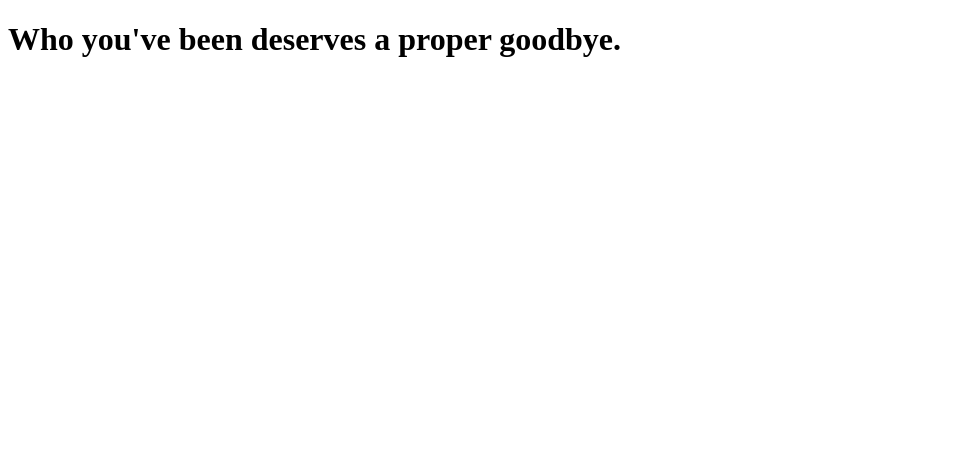
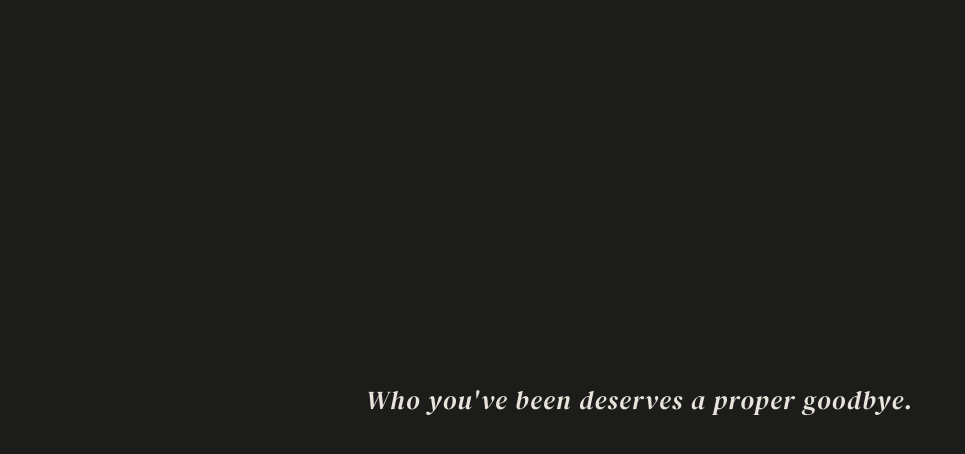
Before and after one commit to amandagall/threshold, a plain HTML site: page index.html in a window 1280 px wide. Shown: the whole page, without its empty margins (0-965 px from the left). Drawn offline with Linux system fonts and the light colour scheme.

Commit message:
add CSS styling — dark room and brand typography

```diff
--- a/index.html
+++ b/index.html
@@ -4,6 +4,9 @@
     <meta charset="UTF-8" />
     <meta name="viewport" content="width=device-width, initial-scale=1.0" />
     <title>Threshold</title>
+    <link rel="preconnect" href="https://fonts.googleapis.com" />
+    <link href="https://fonts.googleapis.com/css2?family=DM+Serif+Display:ital@0;1&display=swap" rel="stylesheet" />
+    <link rel="stylesheet" href="style.css" />
   </head>
   <body>
     <h1>Who you've been deserves a proper goodbye.</h1>
--- /dev/null
+++ b/style.css
@@ -0,0 +1,22 @@
+* {
+  margin: 0;
+  padding: 0;
+  box-sizing: border-box;
+}
+
+body {
+  background-color: #1C1C1A;
+  min-height: 100vh;
+  display: flex;
+  align-items: center;
+  justify-content: center;
+  font-family: 'DM Serif Display', serif;
+}
+h1 {
+  color: #E8E4DC;
+  font-size: 26px;
+  font-style: italic;
+  font-weight: 400;
+  text-align: center;
+  letter-spacing: 0.05em;
+}
```
